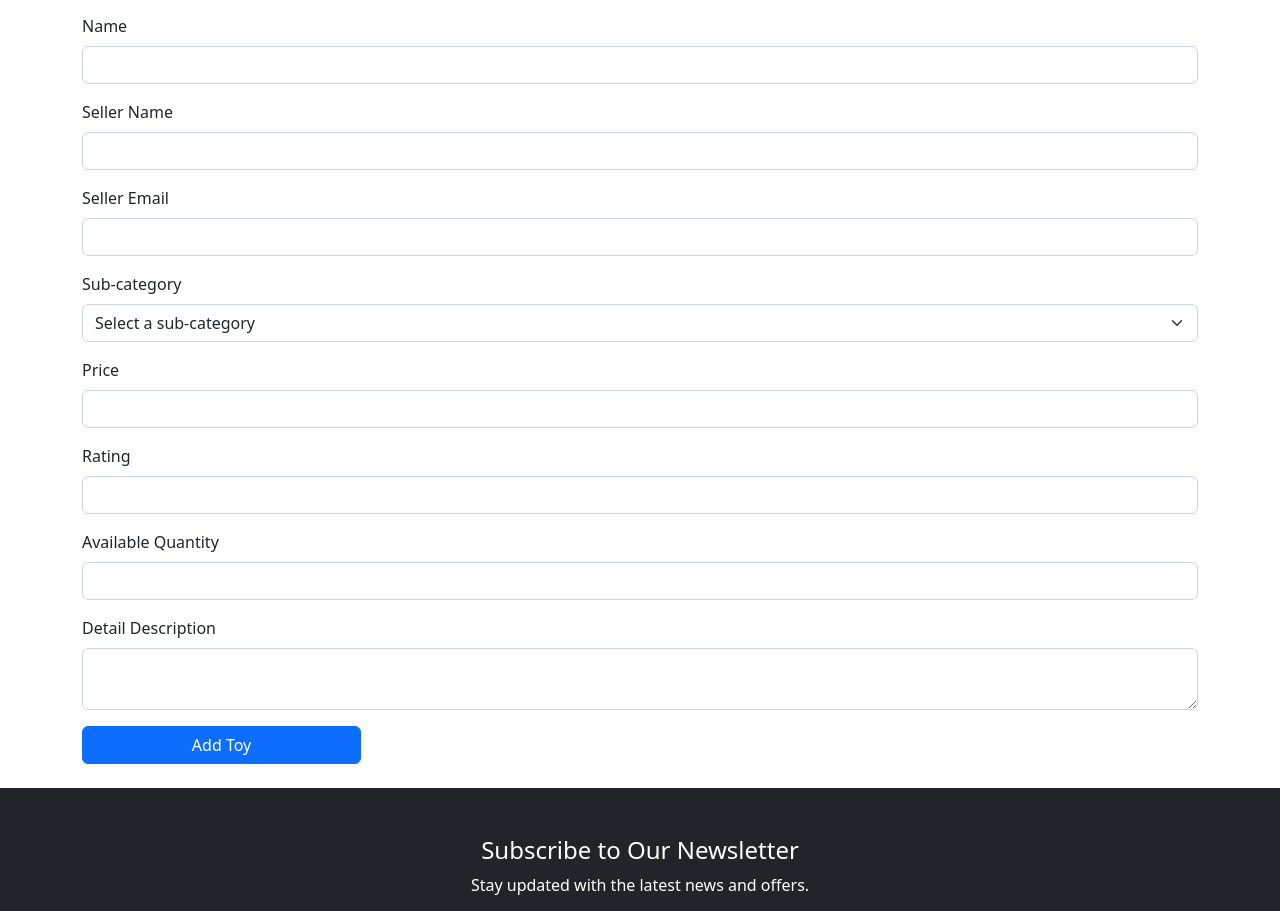
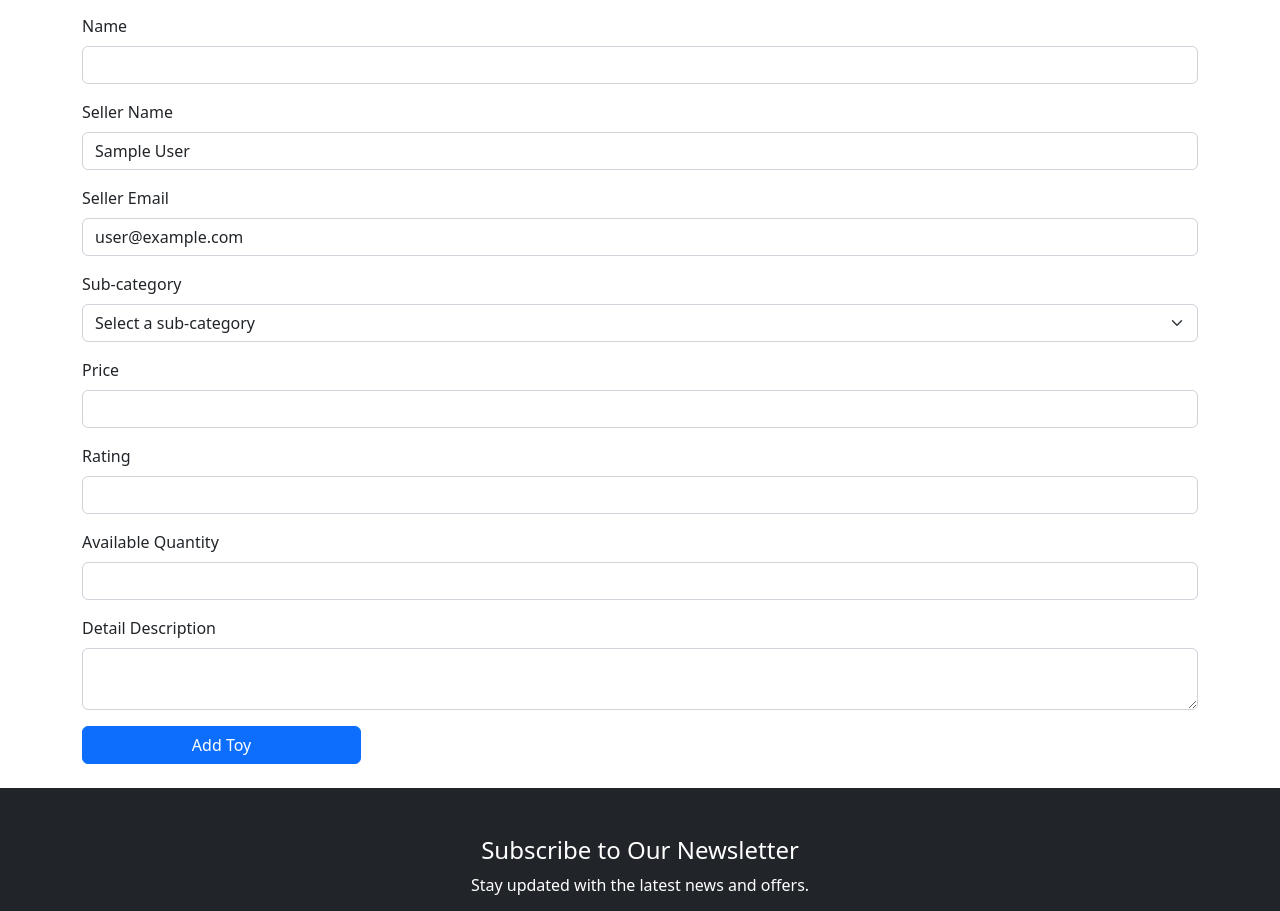
Before and after one commit to AbdullaAlMamun121/toyWorld-client, a React (Vite) app: page /createToy in a window 1280 px wide. Shown: the part 1182-2093 px from the top of the page. Built offline with nearby package versions, Linux system fonts and the light colour scheme; no server answers; sample sign-in values are in the browser's storage.

Commit message:
set default value into Add toy form

```diff
--- a/src/pages/CreateToy/CreateToy.jsx
+++ b/src/pages/CreateToy/CreateToy.jsx
@@ -1,11 +1,11 @@
-import React, { useEffect } from 'react';
+import React, { useContext, useEffect } from 'react';
 import { useForm } from "react-hook-form";
+import { AuthContext } from '../../providers/AuthProvider';
 
 const CreateToy = () => {
     const { register, handleSubmit, formState: { errors } } = useForm();
-
+    const {user} = useContext(AuthContext);
     const onSubmit = (data) => {
-        console.log(data);
 
         fetch('http://localhost:5000/createToy', {
             method: 'POST',
@@ -16,7 +16,8 @@ const CreateToy = () => {
         })
             .then(res => res.json())
             .then(info => {
-                console.log(info)
+                alert('Toy created successfully!');
+                console.log(info);
             })
     };
 
@@ -38,13 +39,13 @@ const CreateToy = () => {
 
                 <div className="mb-3">
                     <label className="form-label">Seller Name</label>
-                    <input type="text" className="form-control" {...register('sellerName', { required: true })} />
+                    <input defaultValue={user?.displayName} type="text" className="form-control" {...register('sellerName', { required: true })} />
                     {errors.sellerName && <span className="text-danger">This field is required</span>}
                 </div>
 
                 <div className="mb-3">
                     <label className="form-label">Seller Email</label>
-                    <input type="email" className="form-control" {...register('sellerEmail', { required: true })} />
+                    <input defaultValue={user?.email} type="email" className="form-control" {...register('sellerEmail', { required: true })} />
                     {errors.sellerEmail && <span className="text-danger">This field is required</span>}
                 </div>
 
```
